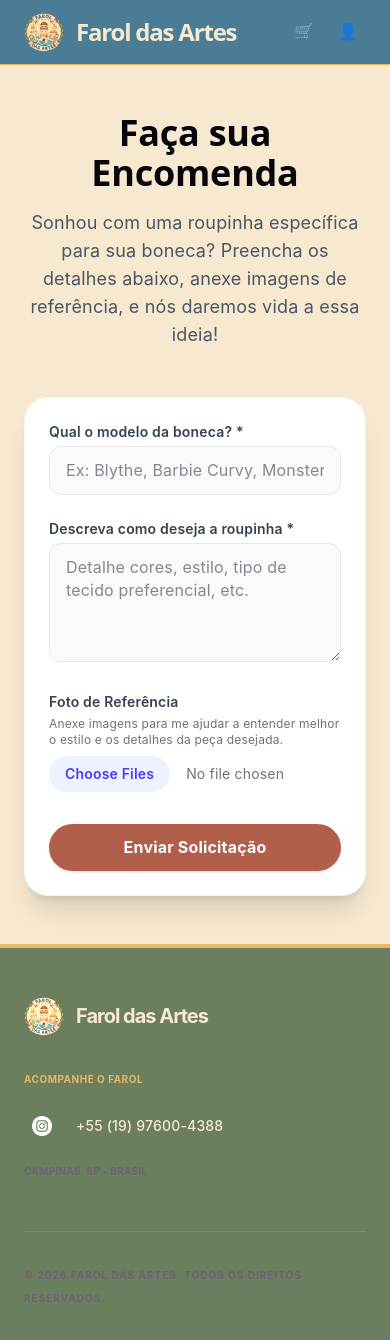
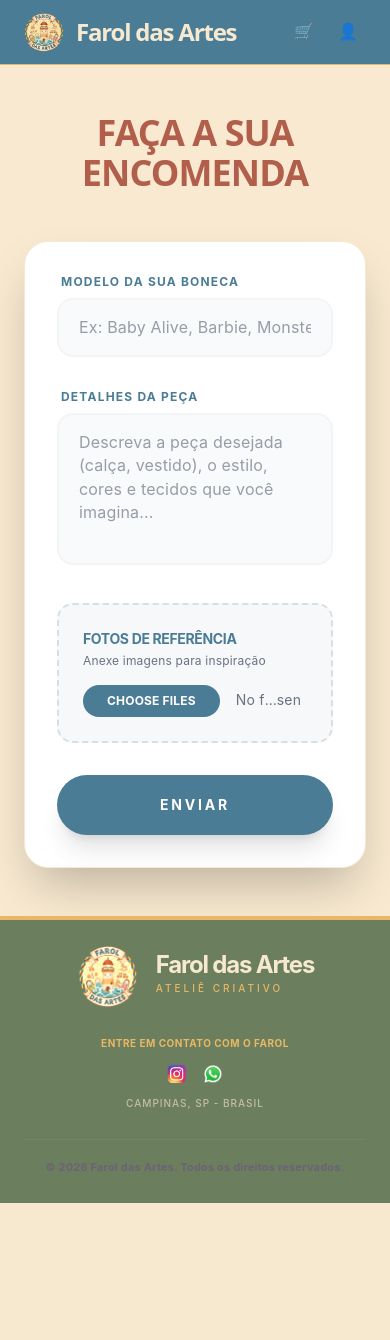
Before and after one commit to pedrohpd/Farol_da_Arte, a React (Vite) app in the folder frontend/: page /encomendas in a window 390 px wide. Shown: the top 1340 px of the page. After the commit the page ends 1203 px from the top, so only its background shows below. Built offline with nearby package versions, Linux system fonts and the light colour scheme.

Commit message:
fix: cart, footer and minor style fixes

```diff
--- a/frontend/src/components/Footer.jsx
+++ b/frontend/src/components/Footer.jsx
@@ -1,58 +1,68 @@
 import { Link } from 'react-router-dom';
 import Logo from '../assets/logo.png';
 import Instagram from '../assets/instagram.png';
+import Whatsapp from '../assets/wpp.png';
 
 export default function Footer() {
   return (
-    <footer className="bg-[#6B7F5E] text-[#F7E9D0] border-t-4 border-[#E8B864]">
-      <div className="w-full mx-auto px-6 md:px-12 lg:px-16 py-12">
+    <footer className="bg-[#6B7F5E] border-t-4 border-[#E8B864]">
+      {/* Reduzi o py-12 para py-6 para diminuir a altura total */}
+      <div className="w-full mx-auto px-6 md:px-12 lg:px-16 py-6">
 
-        <div className="flex flex-col md:flex-row justify-between items-start md:items-center gap-8">
+        <div className="flex flex-col md:flex-row justify-between items-center gap-6">
 
           <div className="shrink-0">
-            <Link to="/" className="flex items-center gap-3">
-              <img src={Logo} className="w-10 h-10 brightness-110" alt="Logo" />
-              <span className="text-xl font-bold tracking-tighter">
-                Farol das Artes
-              </span>
+            <Link to="/" className="flex items-center gap-4">
+              {/* Logo aumentada de w-10 para w-16 */}
+              <img src={Logo} className="w-16 h-16 brightness-110 object-contain" alt="Logo" />
+              <div className="flex flex-col">
+                <span className="text-2xl font-bold tracking-tighter text-[#F7E9D0] leading-none">
+                  Farol das Artes
+                </span>
+                <span className="text-[10px] uppercase tracking-[0.3em] text-[#E8B864] font-medium">
+                  Ateliê Criativo
+                </span>
+              </div>
             </Link>
           </div>
 
-          <div className="flex flex-col items-start md:items-end">
-            <h4 className="text-[#E8B864] font-bold uppercase tracking-wider text-[10px] mb-4">
-              Acompanhe o Farol
+          <div className="flex flex-col items-center md:items-end">
+            <h4 className="text-[#E8B864] font-bold uppercase tracking-wider text-[10px] mb-2">
+              Entre em contato com o Farol
             </h4>
 
             <div className="flex items-center gap-4 text-sm font-medium">
               <a
-                href="https://instagram.com"
+                href="https://www.instagram.com/faroldasartesbylidiadias/"
                 target="_blank"
                 rel="noopener noreferrer"
-                className="p-2 rounded-full transition-all group"
               >
                 <img
                   src={Instagram}
                   alt="Instagram"
-                  className="w-5 h-5 transition-all group-hover:brightness-0"
+                  className="w-5 h-5 transition-all group-hover:invert"
                 />
               </a>
 
               <a
                 href="https://wa.me/5519976004388"
-                className="hover:text-[#E8B864] transition-colors"
               >
-                +55 (19) 97600-4388
+                <img
+                  src={Whatsapp}
+                  alt="Whatsapp"
+                  className="w-5 h-5 transition-all group-hover:invert"
+                />
               </a>
             </div>
 
-            <p className="mt-4 text-[10px] font-bold tracking-wide uppercase">
+            <p className="mt-2 text-[10px] uppercase tracking-widest text-[#D9CDB8] font-medium opacity-80">
               Campinas, SP - Brasil
             </p>
           </div>
 
         </div>
 
-        <div className="mt-12 pt-8 border-t border-white/10 flex justify-center items-center text-[10px] uppercase tracking-widest font-bold">
+        <div className="mt-6 pt-4 border-t border-white/5 flex justify-center items-center text-[11px] text-[#3E4A36] font-bold">
           <p>© 2026 Farol das Artes. Todos os direitos reservados.</p>
         </div>
       </div>
--- a/frontend/src/components/ProductCard.jsx
+++ b/frontend/src/components/ProductCard.jsx
@@ -23,7 +23,7 @@ export function ProductCard({ product, onAddToCart }) {
         </span>
         <button
           onClick={() => onAddToCart(product)}
-          title="Adicionar à sacola"
+          title="Adicionar ao carrinho"
           className="bg-[#4A7C96] text-[#F7E9D0] p-2 rounded-full hover:bg-[#B15E4B] transition-all flex items-center justify-center w-10 h-10 shadow-sm active:scale-90"
         >
           <span className="text-lg">🛒</span>
--- a/frontend/src/pages/Catalog.jsx
+++ b/frontend/src/pages/Catalog.jsx
@@ -18,7 +18,7 @@ export default function Catalog() {
       id: 2,
       name: "Suéter de Tricô Rosa",
       description: "Tambem nao sei o tipo de tecido",
-      price: "R$ 60,00",
+      price: "R$ 40,00",
       image: Vestido,
     }
   ];
--- a/frontend/src/pages/Login.jsx
+++ b/frontend/src/pages/Login.jsx
@@ -25,7 +25,7 @@ export default function Login() {
     setError('');
 
     if (isRegistering) {
-      if (!name || !email || !password || !cep || !rua || !numero || !cidade || !estado) {
+      if (!name || !email || !password || !cep || !rua || !numero || !bairro || !cidade || !estado) {
         setError('Por favor, preencha todos os campos para o cadastro.');
         return;
       }
@@ -37,7 +37,7 @@ export default function Login() {
     }
 
     saveProfile({
-      name: isRegistering ? name : (user?.name || 'Viajante do Farol'),
+      name: isRegistering ? name : (user?.name || 'Usuario'),
       email,
       address: isRegistering ? { cep, rua, numero, bairro, cidade, estado } : user?.address
     });
@@ -104,8 +104,10 @@ export default function Login() {
             {isRegistering && (
               <div className="mt-8 pt-6 border-t border-gray-100">
                 <h3 className="text-lg font-bold text-[#B15E4B] mb-4 uppercase tracking-wide">Endereço de Entrega</h3>
-                <div className="grid grid-cols-2 md:grid-cols-4 gap-4">
-                  <div className="col-span-2">
+                <div className="grid grid-cols-4 md:grid-cols-6 gap-4">
+
+                  {/* CEP */}
+                  <div className="col-span-2 md:col-span-2">
                     <label className="block text-[10px] font-bold text-gray-400 uppercase mb-1 ml-1">CEP</label>
                     <input
                       type="text"
@@ -115,7 +117,22 @@ export default function Login() {
                       className="w-full px-4 py-3 rounded-xl border border-gray-200 focus:ring-2 focus:ring-[#4A7C96] outline-none transition-all"
                     />
                   </div>
-                  <div className="col-span-2">
+
+                  {/* ESTADO (UF) */}
+                  <div className="col-span-2 md:col-span-1">
+                    <label className="block text-[10px] font-bold text-gray-400 uppercase mb-1 ml-1">UF</label>
+                    <input
+                      type="text"
+                      maxLength="2"
+                      value={estado}
+                      onChange={(e) => setEstado(e.target.value.toUpperCase())}
+                      placeholder="SP"
+                      className="w-full px-4 py-3 rounded-xl border border-gray-200 focus:ring-2 focus:ring-[#4A7C96] outline-none transition-all uppercase"
+                    />
+                  </div>
+
+                  {/* CIDADE */}
+                  <div className="col-span-4 md:col-span-3">
                     <label className="block text-[10px] font-bold text-gray-400 uppercase mb-1 ml-1">Cidade</label>
                     <input
                       type="text"
@@ -124,7 +141,9 @@ export default function Login() {
                       className="w-full px-4 py-3 rounded-xl border border-gray-200 focus:ring-2 focus:ring-[#4A7C96] outline-none transition-all"
                     />
                   </div>
-                  <div className="col-span-3">
+
+                  {/* RUA */}
+                  <div className="col-span-3 md:col-span-4">
                     <label className="block text-[10px] font-bold text-gray-400 uppercase mb-1 ml-1">Rua / Logradouro</label>
                     <input
                       type="text"
@@ -133,7 +152,9 @@ export default function Login() {
                       className="w-full px-4 py-3 rounded-xl border border-gray-200 focus:ring-2 focus:ring-[#4A7C96] outline-none transition-all"
                     />
                   </div>
-                  <div className="col-span-1">
+
+                  {/* NÚMERO */}
+                  <div className="col-span-1 md:col-span-2">
                     <label className="block text-[10px] font-bold text-gray-400 uppercase mb-1 ml-1">Nº</label>
                     <input
                       type="text"
@@ -142,6 +163,18 @@ export default function Login() {
                       className="w-full px-4 py-3 rounded-xl border border-gray-200 focus:ring-2 focus:ring-[#4A7C96] outline-none transition-all"
                     />
                   </div>
+
+                  {/* BAIRRO */}
+                  <div className="col-span-4">
+                    <label className="block text-[10px] font-bold text-gray-400 uppercase mb-1 ml-1">Bairro</label>
+                    <input
+                      type="text"
+                      value={bairro}
+                      onChange={(e) => setBairro(e.target.value)}
+                      className="w-full px-4 py-3 rounded-xl border border-gray-200 focus:ring-2 focus:ring-[#4A7C96] outline-none transition-all"
+                    />
+                  </div>
+
                 </div>
               </div>
             )}
--- a/frontend/src/pages/Orders.jsx
+++ b/frontend/src/pages/Orders.jsx
@@ -7,11 +7,9 @@ export default function Orders() {
   const [submitted, setSubmitted] = useState(false);
   const [showAuthWarning, setShowAuthWarning] = useState(false);
 
-  // States with SessionStorage initialization
   const [modelo, setModelo] = useState(() => sessionStorage.getItem('@draft:modelo') || '');
   const [descricao, setDescricao] = useState(() => sessionStorage.getItem('@draft:descricao') || '');
 
-  // Auto-save drats to ensure user doesn't lose text when navigating to Login
   useEffect(() => {
     sessionStorage.setItem('@draft:modelo', modelo);
     sessionStorage.setItem('@draft:descricao', descricao);
@@ -24,7 +22,6 @@ export default function Orders() {
       return;
     }
 
-    // Sucesso verdadeiro
     sessionStorage.removeItem('@draft:modelo');
     sessionStorage.removeItem('@draft:descricao');
     setSubmitted(true);
@@ -32,20 +29,19 @@ export default function Orders() {
   };
 
   return (
-    <div className="w-full px-6 md:px-16 lg:px-48 xl:px-80 py-12 md:py-24 flex-grow">
+    <div className="w-full px-6 md:px-16 lg:px-48 xl:px-80 py-12 md:py-24 flex-grow bg-[#F7E9D0]/30 min-h-screen">
       <div className="text-center mb-12">
-        <h2 className="text-4xl font-extrabold mb-4">Faça sua Encomenda</h2>
-        <p className="text-gray-600 text-lg">
-          Sonhou com uma roupinha específica para sua boneca? Preencha os detalhes abaixo, anexe imagens de referência, e nós daremos vida a essa ideia!
-        </p>
+        <h2 className="text-4xl font-extrabold text-[#B15E4B] mb-4 uppercase tracking-tight">
+          Faça a sua encomenda
+        </h2>
       </div>
 
       {submitted ? (
-        <div className="bg-green-50 border border-green-200 rounded-2xl p-8 text-center text-green-800">
-          <div className="text-4xl mb-4">✨</div>
-          <h3 className="text-2xl font-bold mb-2">Sua encomenda foi recebida!</h3>
-          <p>
-            Analisaremos as especificações e as fotos de referência e entraremos em contato através do e-mail fornecido em breve.
+        <div className="bg-white border-2 border-[#E8B864] rounded-3xl p-10 text-center shadow-xl">
+          <div className="text-5xl mb-6">✨</div>
+          <h3 className="text-2xl font-bold text-[#4A7C96] mb-4 uppercase">Pedido Enviado com Sucesso!</h3>
+          <p className="text-gray-600 mb-8">
+            Analisaremos cada detalhe com carinho. Fique atento ao seu e-mail, entraremos em contato em breve para combinar os próximos passos.
           </p>
           <button
             onClick={() => {
@@ -53,85 +49,73 @@ export default function Orders() {
               setModelo('');
               setDescricao('');
             }}
-            className="mt-6 font-semibold text-green-700 hover:text-green-900 underline"
+            className="bg-[#B15E4B] text-white px-8 py-3 rounded-full font-bold hover:bg-[#4A7C96] transition-all shadow-lg uppercase text-sm tracking-widest"
           >
-            Fazer nova encomenda
+            Fazer Nova Encomenda
           </button>
         </div>
       ) : (
-        <form onSubmit={handleSubmit} className="bg-white rounded-3xl shadow-xl border border-gray-100 p-6 md:p-10 space-y-6">
-
-          {user && (
-            <div className="bg-emerald-50 border border-emerald-100 p-5 rounded-xl text-emerald-900 text-sm mb-6 shadow-sm">
-              <div className="flex items-center gap-2 mb-2">
-                <span className="text-xl">✅</span>
-                <strong className="text-base">Perfil de envio confirmado</strong>
-              </div>
-              <p className="ml-7"><strong>Nome:</strong> {user.name} <br />
-              <strong>Endereço:</strong> {
-                typeof user.address === 'object'
-                  ? `${user.address.rua}, ${user.address.numero} - ${user.address.bairro}, ${user.address.cidade}/${user.address.estado} (CEP: ${user.address.cep})`
-                  : user.address
-              }</p>
-            </div>
-          )}
+        <form onSubmit={handleSubmit} className="bg-white rounded-3xl shadow-2xl border border-[#F7E9D0] p-8 md:p-12 space-y-8">
 
           <div>
-            <label className="block text-sm font-semibold text-gray-700 mb-1">Qual o modelo da boneca? *</label>
+            <label className="block text-xs font-bold text-[#4A7C96] uppercase tracking-widest mb-2 ml-1">
+              Modelo da sua Boneca
+            </label>
             <input
               type="text"
               required
               value={modelo}
               onChange={(e) => setModelo(e.target.value)}
-              className="w-full px-4 py-3 rounded-xl border border-gray-200 focus:outline-none focus:ring-2 focus:ring-indigo-500 bg-gray-50 focus:bg-white transition-colors"
-              placeholder="Ex: Blythe, Barbie Curvy, Monster High, etc."
+              className="w-full px-5 py-4 rounded-2xl border-2 border-gray-100 focus:border-[#4A7C96] focus:ring-0 outline-none bg-gray-50 focus:bg-white transition-all text-gray-700"
+              placeholder="Ex: Baby Alive, Barbie, Monster High..."
             />
           </div>
 
           <div>
-            <label className="block text-sm font-semibold text-gray-700 mb-1">Descreva como deseja a roupinha *</label>
+            <label className="block text-xs font-bold text-[#4A7C96] uppercase tracking-widest mb-2 ml-1">
+              Detalhes da Peça
+            </label>
             <textarea
               required
-              rows="4"
+              rows="5"
               value={descricao}
               onChange={(e) => setDescricao(e.target.value)}
-              className="w-full px-4 py-3 rounded-xl border border-gray-200 focus:outline-none focus:ring-2 focus:ring-indigo-500 bg-gray-50 focus:bg-white transition-colors resize-y"
-              placeholder="Detalhe cores, estilo, tipo de tecido preferencial, etc."
+              className="w-full px-5 py-4 rounded-2xl border-2 border-gray-100 focus:border-[#4A7C96] focus:ring-0 outline-none bg-gray-50 focus:bg-white transition-all text-gray-700 resize-none"
+              placeholder="Descreva a peça desejada (calça, vestido), o estilo, cores e tecidos que você imagina..."
             />
           </div>
 
-          <div>
-             <label className="block text-sm font-semibold text-gray-700 mb-1">Foto de Referência</label>
-             <p className="text-xs text-gray-500 mb-2">Anexe imagens para me ajudar a entender melhor o estilo e os detalhes da peça desejada.</p>
+          <div className="bg-[#4A7C96]/5 p-6 rounded-2xl border-2 border-dashed border-[#4A7C96]/20">
+             <label className="block text-sm font-bold text-[#4A7C96] mb-1 uppercase tracking-tight">Fotos de Referência</label>
+             <p className="text-xs text-gray-500 mb-4">Anexe imagens para inspiração</p>
              <input
                type="file"
-               accept="image/png, image/jpeg, image/webp"
+               accept="image/*"
                multiple
-               className="block w-full text-sm text-gray-500 file:mr-4 file:py-2 file:px-4 file:rounded-full file:border-0 file:text-sm file:font-semibold file:bg-indigo-50 file:text-indigo-600 hover:file:bg-indigo-100 transition-colors"
+               className="block w-full text-sm text-gray-500 file:mr-4 file:py-2 file:px-6 file:rounded-full file:border-0 file:text-xs file:font-bold file:uppercase file:bg-[#4A7C96] file:text-white hover:file:bg-[#B15E4B] file:transition-all cursor-pointer"
              />
           </div>
 
           {showAuthWarning && (
-            <div className="bg-amber-50 text-amber-800 p-5 rounded-xl border border-amber-200 flex flex-col sm:flex-row items-center justify-between gap-4 mt-6">
-              <div>
-                <strong className="block mb-1 text-base">⚠️ Falta preencher seus dados!</strong>
-                <p className="text-sm">Por favor, preencha onde devemos entregar sua encomenda clicando ao lado.</p>
+            <div className="bg-[#B15E4B]/10 text-[#B15E4B] p-6 rounded-2xl border border-[#B15E4B]/20 flex flex-col md:flex-row items-center justify-between gap-6">
+              <div className="text-center md:text-left">
+                <strong className="block text-lg uppercase tracking-tight">Quase lá!</strong>
+                <p className="text-sm opacity-80">Precisamos dos seus dados de entrega para processar a encomenda.</p>
               </div>
-              <Link to="/login" className="bg-amber-500 text-white font-bold px-6 py-3 rounded-xl hover:bg-amber-600 transition whitespace-nowrap shadow-md">
-                Preencher Dados
+              <Link to="/login" className="bg-[#B15E4B] text-white font-bold px-8 py-3 rounded-full hover:bg-[#423E37] transition shadow-xl whitespace-nowrap uppercase text-xs tracking-widest">
+                Entrar na sua conta
               </Link>
             </div>
           )}
 
           <button
             type="submit"
-            className="w-full bg-[#B15E4B] text-white font-bold px-8 py-3 rounded-full hover:bg-[#4A7C96] transition shadow transform hover:-translate-y-0.5 active:translate-y-0 mt-2"
+            className="w-full bg-[#4A7C96] text-white font-bold px-8 py-5 rounded-full hover:bg-[#B15E4B] transition-all shadow-xl hover:shadow-[#B15E4B]/20 transform hover:-translate-y-1 active:translate-y-0 uppercase tracking-[0.2em] text-sm"
           >
-            Enviar Solicitação
+            Enviar
           </button>
         </form>
       )}
-
     </div>
   );
 }
```
Also changed, not shown: frontend/src/components/CartProductCard.jsx (added, +31 -0 lines), frontend/src/pages/Cart.jsx (+42 -51 lines), frontend/src/pages/Home.jsx (+4 -5 lines), frontend/src/pages/Profile.jsx (+28 -31 lines), frontend/src/assets/instagram.png, frontend/src/assets/wpp.png (added).
